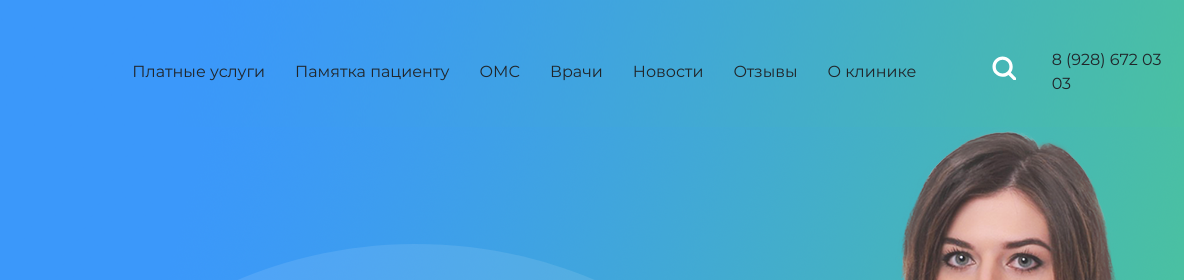
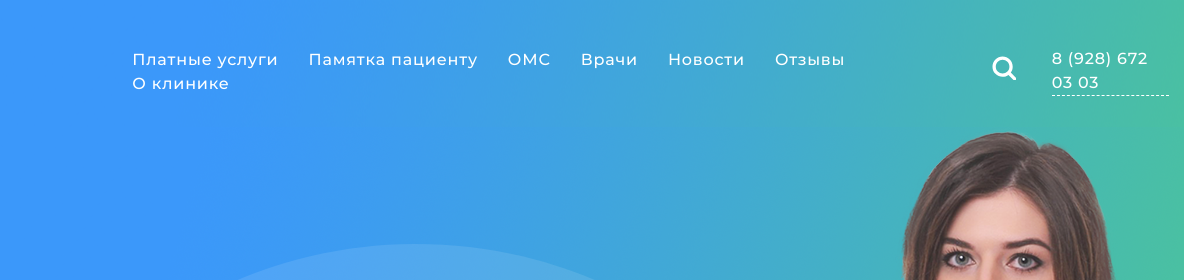
Before and after one commit to geksor/hirurg_center_smak, a plain HTML site: page index.html in a window 1280 px wide. Shown: the top 280 px of the page, 96-1280 px from the left. Drawn offline with Linux system fonts and the light colour scheme.

Commit message:
25.07.2018 00:35

```diff
--- a/css/_style.scss
+++ b/css/_style.scss
@@ -232,13 +232,16 @@ body{
 
 //--siteStyle--//
 .header{
+  @extend .f_Montserrat-Medium,.fs_16,.fc_fff,.fls_08;
   background-color: #3b98fa;
   background-image: url("../images/gradient.png");
   background-repeat: no-repeat;
   padding-top: 30px;
   padding-bottom: 13px;
 }
-
+.header__phone{
+  border-bottom: dashed 1px;
+}
 
 .sliderLine{
   @extend .relative;
--- a/index.html
+++ b/index.html
@@ -58,7 +58,7 @@
                             </button>
                         </div>
                         <div class="col">
-                            <a href="tel:+79286720303">8 (928) 672 03 03</a>
+                            <a href="tel:+79286720303" class="header__phone">8 (928) 672 03 03</a>
                         </div>
                     </div>
                 </div>
```
Also changed, not shown: css/main.css, 1 other file.
